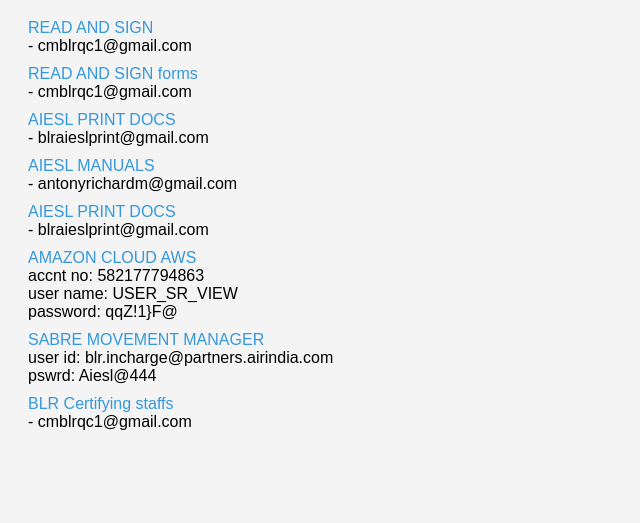
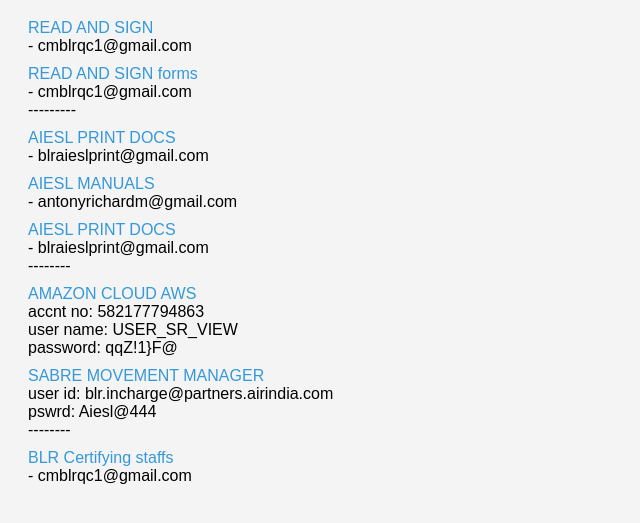
Before and after one commit to cmblrqc/cmblrqc, a plain HTML site: page index.html in a window 1280 px wide. Shown: the part 107-630 px from the top of the page, without its empty margins (0-640 px from the left). Drawn offline with Linux system fonts and the light colour scheme.

Commit message:
Update index.html

```diff
--- a/index.html
+++ b/index.html
@@ -37,14 +37,14 @@ html
   <script>
     const links = [
       { name: 'READ AND SIGN ', url: 'https://docs.google.com/spreadsheets/d/179e7ZsRRUYqvzlxkJybEDnPR1u3OJE7SdDaDZW0uLOM/edit?usp=sharing', description: ' - cmblrqc1@gmail.com' },
-      { name: 'READ AND SIGN forms ', url: 'https://drive.google.com/drive/folders/1FTYTdJkptD1VEqmh4I8SHZkFdzp3K8_g?usp=sharing', description: ' - cmblrqc1@gmail.com\n' },
+      { name: 'READ AND SIGN forms ', url: 'https://drive.google.com/drive/folders/1FTYTdJkptD1VEqmh4I8SHZkFdzp3K8_g?usp=sharing', description: ' - cmblrqc1@gmail.com\n ---------' },
 
       { name: 'AIESL PRINT DOCS', url: 'https://drive.google.com/drive/folders/1JDlgvuiXDcZJVYzJlI6SJShy_6-wyvZl?usp=drive_link', description: ' -  blraieslprint@gmail.com' },
       { name: 'AIESL MANUALS ', url: 'https://drive.google.com/drive/folders/1JDlgvuiXDcZJVYzJlI6SJShy_6-wyvZl?usp=drive_link', description: ' - antonyrichardm@gmail.com' },
-      { name: 'AIESL PRINT DOCS ', url: 'https://drive.google.com/drive/folders/1JDlgvuiXDcZJVYzJlI6SJShy_6-wyvZl?usp=drive_link', description: ' - blraieslprint@gmail.com\n' },
+      { name: 'AIESL PRINT DOCS ', url: 'https://drive.google.com/drive/folders/1JDlgvuiXDcZJVYzJlI6SJShy_6-wyvZl?usp=drive_link', description: ' - blraieslprint@gmail.com\n --------' },
 
       { name: 'AMAZON CLOUD AWS', url: 'https://ap-south-1.console.aws.amazon.com/s3/buckets/aiengineeringdoc?region=ap-south-1&bucketType=general&prefix=AI+ESL+DOCS/&showversions=false', description: 'accnt no: 582177794863\n user name: USER_SR_VIEW\n password: qqZ!1}F@' },
-      { name: 'SABRE MOVEMENT MANAGER',url: 'https://communityportal.flightservices.cae.com/community/login?goto=https%3A%2F%2Fopsweb.ai.flightservices.cae.com#/', description: 'user id: blr.incharge@partners.airindia.com\n pswrd: Aiesl@444\n' },
+      { name: 'SABRE MOVEMENT MANAGER',url: 'https://communityportal.flightservices.cae.com/community/login?goto=https%3A%2F%2Fopsweb.ai.flightservices.cae.com#/', description: 'user id: blr.incharge@partners.airindia.com\n pswrd: Aiesl@444\n --------' },
 
       { name: 'BLR Certifying staffs', url: 'https://docs.google.com/spreadsheets/d/1SnoruSoL9a8HYJWJ-zwbMTsC-rujJXhMy0UeOevOmDk/edit?usp=sharing' , description: ' - cmblrqc1@gmail.com'}
     ];
```
